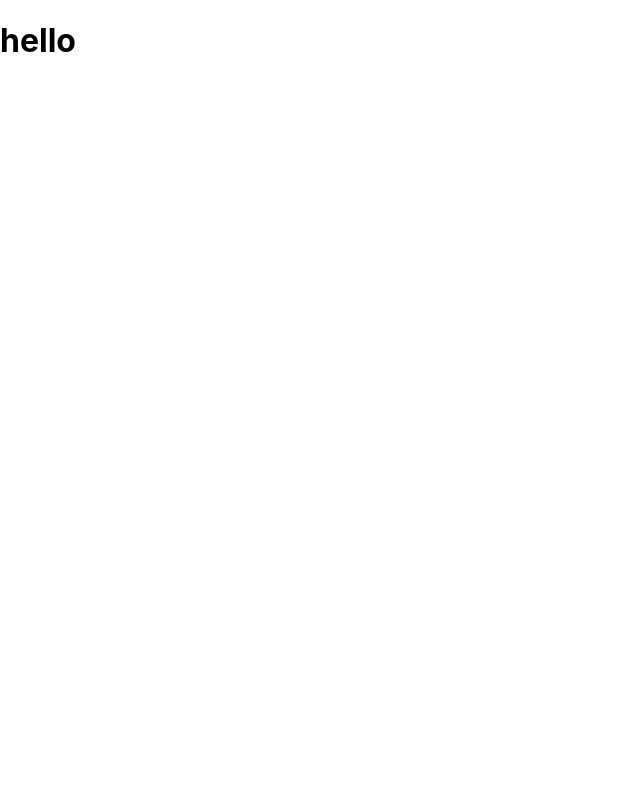
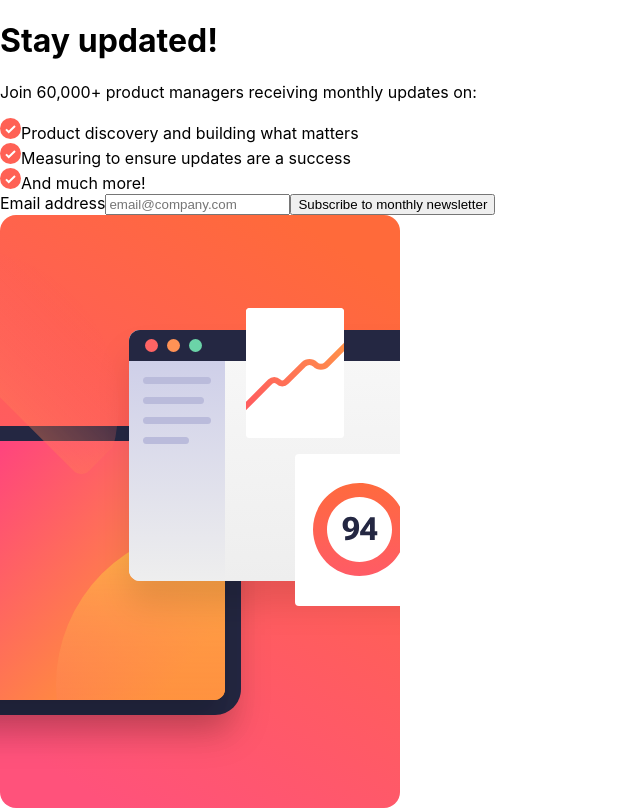
Before and after one commit to rojasmart/newsletter-sign-up-with-success-message-main, a React (Create React App) app: page / in a window 1280 px wide. Shown: the whole page, without its empty margins (0-640 px from the left). Built offline with nearby package versions, Linux system fonts and the light colour scheme.

Commit message:
added root style and html structure

```diff
--- a/src/App.js
+++ b/src/App.js
@@ -1,7 +1,44 @@
+import React from "react";
+import Img from "./assets/images/illustration-sign-up-desktop.svg";
+import Icon from "./assets/images/icon-list.svg";
+
 function App() {
   return (
-    <div className="App">
-      <h1>hello</h1>
+    <div className="container">
+      <div className="card">
+        <div className="content">
+          <h1 className="content-title">Stay updated!</h1>
+          <p className="content-subtitle">
+            Join 60,000+ product managers receiving monthly updates on:
+          </p>
+          <div className="content-list">
+            <ul>
+              <li>
+                <img src={Icon} alt="content-icon" />
+                Product discovery and building what matters
+              </li>
+              <li>
+                <img src={Icon} alt="content-icon" />
+                Measuring to ensure updates are a success
+              </li>
+              <li>
+                <img src={Icon} alt="content-icon" />
+                And much more!
+              </li>
+            </ul>
+          </div>
+          <div className="content-input">
+            <label htmlFor="content-text-input">Email address</label>
+            <input type="text" placeholder="email@company.com" />
+            <button className="content-button">
+              Subscribe to monthly newsletter
+            </button>
+          </div>
+        </div>
+        <div className="image">
+          <img src={Img} alt="img-sign-up" />
+        </div>
+      </div>
     </div>
   );
 }
--- a/src/index.css
+++ b/src/index.css
@@ -1,13 +1,36 @@
+:root {
+  /* Primary */
+  --tomato: hsl(4, 100%, 67%);
+
+  /* Neutral */
+  --neutral: hsl(234, 29%, 20%);
+  --charcoal-gray: hsl(235, 18%, 26%);
+  --grey: hsl(231, 7%, 60%);
+  --white: hsl(0, 0%, 100%);
+
+  /* weights */
+  --normal: 400;
+  --bold: 700;
+}
+
+ol,
+ul,
+menu {
+  list-style: none;
+  margin: 0;
+  padding: 0;
+}
+
 body {
   margin: 0;
-  font-family: -apple-system, BlinkMacSystemFont, 'Segoe UI', 'Roboto', 'Oxygen',
-    'Ubuntu', 'Cantarell', 'Fira Sans', 'Droid Sans', 'Helvetica Neue',
-    sans-serif;
+  font-family: -apple-system, BlinkMacSystemFont, "Roboto", "Oxygen", "Ubuntu",
+    "Cantarell", "Fira Sans", "Droid Sans", "Helvetica Neue", sans-serif;
   -webkit-font-smoothing: antialiased;
   -moz-osx-font-smoothing: grayscale;
+  font-size: 1rem;
 }
 
 code {
-  font-family: source-code-pro, Menlo, Monaco, Consolas, 'Courier New',
+  font-family: source-code-pro, Menlo, Monaco, Consolas, "Courier New",
     monospace;
 }
```
